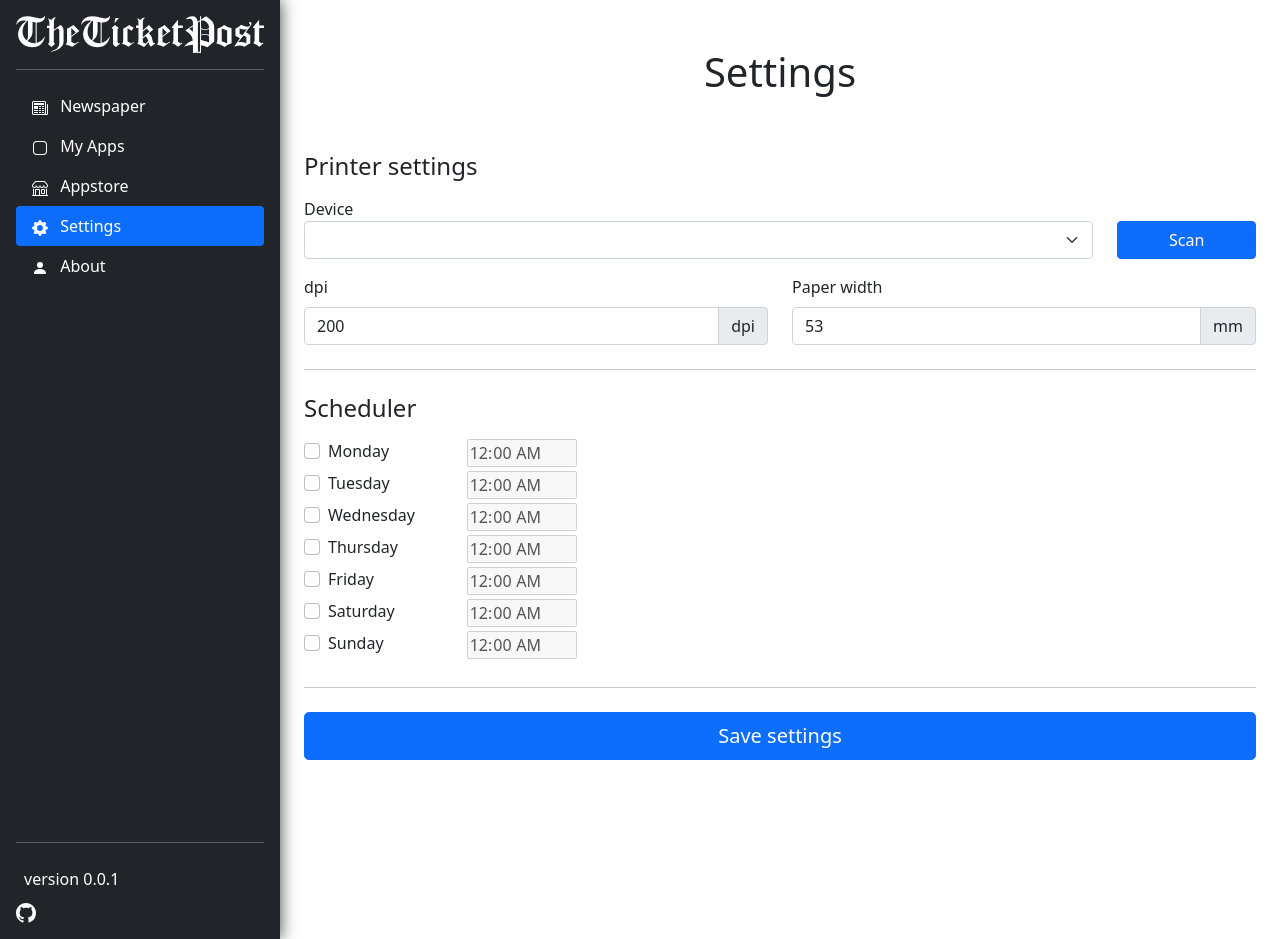
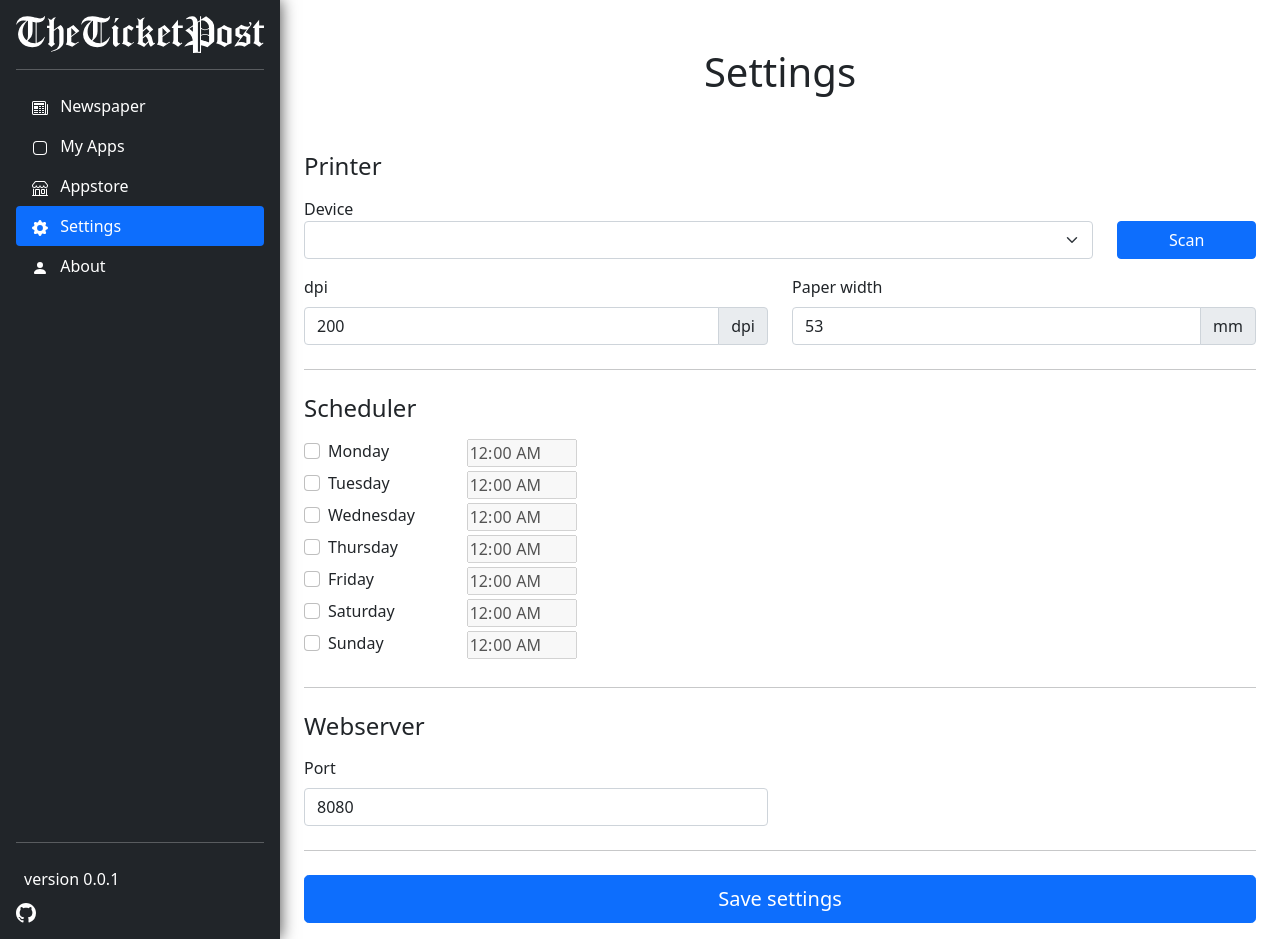
Before and after one commit to theticketpost/theticketpost-service, a Flask app: page /settings in a window 1280 px wide. Run offline with Flask 2, Linux system fonts and the light colour scheme; data that the repository does not hold is empty; some libraries are stand-ins or nearby versions.

Commit message:
webserver port as parameter in settings

```diff
--- a/theticketpost/app.py
+++ b/theticketpost/app.py
@@ -8,6 +8,7 @@ app = Flask(__name__)
 
 version = '0.0.1'
 ble_scan_timout = 10
+port = 8080
 
 # WEB SERVER METHODS
 @app.route('/')
@@ -80,10 +81,15 @@ async def scan_for_printers():
 
 @app.route('/api/printer/<string:address>/print')
 async def print_image(address):
-    theticketpost.newspaper.to_img('last_newspaper.png')
+    theticketpost.newspaper.to_img('last_newspaper.png', port)
     data = await theticketpost.printer.ble.send_data(address, "")
     return data
 
 
 def main():
-    app.run(host='0.0.0.0', port=8080)
+    port = 8080
+    config = theticketpost.settings.get_json("config")
+    if 'webserver' in config and 'port' in config['webserver']:
+        port = config['webserver']['port']
+
+    app.run(host='0.0.0.0', port=port)
--- a/theticketpost/static/js/settings.js
+++ b/theticketpost/static/js/settings.js
@@ -4,19 +4,22 @@ const SettingsApp = {
     data() {
         return {
             config: {
+                webserver: {
+                    port: 8080,
+                },
                 printer: {
                     device: null,
                     dpi: 200,
                     paper_width: 53,
                 },
                 schedule: {
-                    monday: { checked: false, time: "00:00" },
-                    tuesday: { checked: false, time: "00:00" },
-                    wednesday: { checked: false, time: "00:00" },
-                    thursday: { checked: false, time: "00:00" },
-                    friday: { checked: false, time: "00:00" },
-                    saturday: { checked: false, time: "00:00" },
-                    sunday: { checked: false, time: "00:00" },
+                    monday: { active: false, time: "00:00" },
+                    tuesday: { active: false, time: "00:00" },
+                    wednesday: { active: false, time: "00:00" },
+                    thursday: { active: false, time: "00:00" },
+                    friday: { active: false, time: "00:00" },
+                    saturday: { active: false, time: "00:00" },
+                    sunday: { active: false, time: "00:00" },
                 },
             },
             scan_disabled: false,
@@ -28,26 +31,26 @@ const SettingsApp = {
     },
     delimiters: ['{', '}'],
     computed: {
-        monday_checked: function() {
-            return !this.config.schedule.monday.checked;
+        monday_active: function() {
+            return !this.config.schedule.monday.active;
         },
-        tuesday_checked: function() {
-            return !this.config.schedule.tuesday.checked;
+        tuesday_active: function() {
+            return !this.config.schedule.tuesday.active;
         },
-        wednesday_checked: function() {
-            return !this.config.schedule.wednesday.checked;
+        wednesday_active: function() {
+            return !this.config.schedule.wednesday.active;
         },
-        thursday_checked: function() {
-            return !this.config.schedule.thursday.checked;
+        thursday_active: function() {
+            return !this.config.schedule.thursday.active;
         },
-        friday_checked: function() {
-            return !this.config.schedule.friday.checked;
+        friday_active: function() {
+            return !this.config.schedule.friday.active;
         },
-        saturday_checked: function() {
-            return !this.config.schedule.saturday.checked;
+        saturday_active: function() {
+            return !this.config.schedule.saturday.active;
         },
-        sunday_checked: function() {
-            return !this.config.schedule.sunday.checked;
+        sunday_active: function() {
+            return !this.config.schedule.sunday.active;
         }
     },
     methods: {
--- a/theticketpost/templates/settings.html
+++ b/theticketpost/templates/settings.html
@@ -9,7 +9,7 @@
     </div>
     <div class="container px-4">
         <form>
-            <h4 class="mb-3">Printer settings</h4>
+            <h4 class="mb-3">Printer</h4>
             <div class="row mb-3">
                 <div class="col-sm-10">
                     <div class="form-group">
@@ -55,84 +55,84 @@
                     <div class="row mb-1">
                         <div class="col-sm-4">
                             <div class="form-check">
-                                <input type="checkbox" class="form-check-input" id="schedule-monday" v-model="config.schedule.monday.checked" >
+                                <input type="checkbox" class="form-check-input" id="schedule-monday" v-model="config.schedule.monday.active" >
                                 <label class="form-check-label" for="schedule-monday">Monday</label>
                             </div>
                         </div>
                         <div class="col">
-                            <input type="time" :disabled='monday_checked' v-model="config.schedule.monday.time" >
+                            <input type="time" :disabled='monday_active' v-model="config.schedule.monday.time" >
                         </div>
                     </div>
 
                     <div class="row mb-1">
                         <div class="col-sm-4">
                             <div class="form-check">
-                                <input type="checkbox" class="form-check-input" id="schedule-tuesday" v-model="config.schedule.tuesday.checked" >
+                                <input type="checkbox" class="form-check-input" id="schedule-tuesday" v-model="config.schedule.tuesday.active" >
                                 <label class="form-check-label" for="schedule-tuesday">Tuesday</label>
                             </div>
                         </div>
                         <div class="col">
-                            <input type="time" :disabled='tuesday_checked' v-model="config.schedule.tuesday.time" >
+                            <input type="time" :disabled='tuesday_active' v-model="config.schedule.tuesday.time" >
                         </div>
                     </div>
 
                     <div class="row mb-1">
                         <div class="col-sm-4">
                             <div class="form-check">
-                                <input type="checkbox" class="form-check-input" id="schedule-wednesday" v-model="config.schedule.wednesday.checked" >
+                                <input type="checkbox" class="form-check-input" id="schedule-wednesday" v-model="config.schedule.wednesday.active" >
                                 <label class="form-check-label" for="schedule-wednesday">Wednesday</label>
                             </div>
                         </div>
                         <div class="col">
-                            <input type="time" :disabled='wednesday_checked' v-model="config.schedule.wednesday.time" >
+                            <input type="time" :disabled='wednesday_active' v-model="config.schedule.wednesday.time" >
                         </div>
                     </div>
 
                     <div class="row mb-1">
                         <div class="col-sm-4">
                             <div class="form-check">
-                                <input type="checkbox" class="form-check-input" id="schedule-thursday" v-model="config.schedule.thursday.checked" >
+                                <input type="checkbox" class="form-check-input" id="schedule-thursday" v-model="config.schedule.thursday.active" >
                                 <label class="form-check-label" for="schedule-thursday">Thursday</label>
                             </div>
                         </div>
                         <div class="col">
-                            <input type="time" :disabled='thursday_checked' v-model="config.schedule.thursday.time" >
+                            <input type="time" :disabled='thursday_active' v-model="config.schedule.thursday.time" >
                         </div>
                     </div>
 
                     <div class="row mb-1">
                         <div class="col-sm-4">
                             <div class="form-check">
-                                <input type="checkbox" class="form-check-input" id="schedule-friday" v-model="config.schedule.friday.checked" >
+                                <input type="checkbox" class="form-check-input" id="schedule-friday" v-model="config.schedule.friday.active" >
                                 <label class="form-check-label" for="schedule-friday">Friday</label>
                             </div>
                         </div>
                         <div class="col">
-                            <input type="time" :disabled='friday_checked' v-model="config.schedule.friday.time" >
+                            <input type="time" :disabled='friday_active' v-model="config.schedule.friday.time" >
                         </div>
                     </div>
 
                     <div class="row mb-1">
                         <div class="col-sm-4">
                             <div class="form-check">
-                                <input type="checkbox" class="form-check-input" id="schedule-saturday" v-model="config.schedule.saturday.checked">
+                                <input type="checkbox" class="form-check-input" id="schedule-saturday" v-model="config.schedule.saturday.active">
                                 <label class="form-check-label" for="schedule-saturday">Saturday</label>
                             </div>
                         </div>
                         <div class="col">
-                            <input type="time" :disabled='saturday_checked' v-model="config.schedule.saturday.time" >
+                            <input type="time" :disabled='saturday_active' v-model="config.schedule.saturday.time" >
                         </div>
                     </div>
 
                     <div class="row mb-1">
                         <div class="col-sm-4">
                             <div class="form-check">
-                                <input type="checkbox" class="form-check-input" id="schedule-sunday" v-model="config.schedule.sunday.checked">
+                                <input type="checkbox" class="form-check-input" id="schedule-sunday" v-model="config.schedule.sunday.active">
                                 <label class="form-check-label" for="schedule-sunday">Sunday</label>
                             </div>
                         </div>
                         <div class="col">
-                            <input type="time" :disabled='sunday_checked' v-model="config.schedule.sunday.time" >
+                            <input type="time" :disabled='sunday_active' v-model="config.schedule.sunday.time" >
                         </div>
                     </div>
 
@@ -140,8 +140,19 @@
                 <div class="col-sm-6">
                 </div>
             </div>
+
             <hr class="my-4">
-            <button type="button" class="w-100 btn btn-primary btn-lg" @click="save_settings()">Save settings</button>
+            <h4 class="mb-3">Webserver</h4>
+            <div class="row mb-3">
+                <div class="col-sm-6">
+                    <label for="port" class="form-label">Port</label>
+                    <input type="number" class="form-control" id="port" placeholder=""
+                            v-model="config.webserver.port" >
+                </div>
+            </div>
+
+            <hr class="my-4">
+            <button type="button" class="w-100 btn btn-primary btn-lg mb-3" @click="save_settings()">Save settings</button>
         </form>
     </div>
 </div>
```
Also changed, not shown: theticketpost/newspaper.py (+5 -5 lines).
